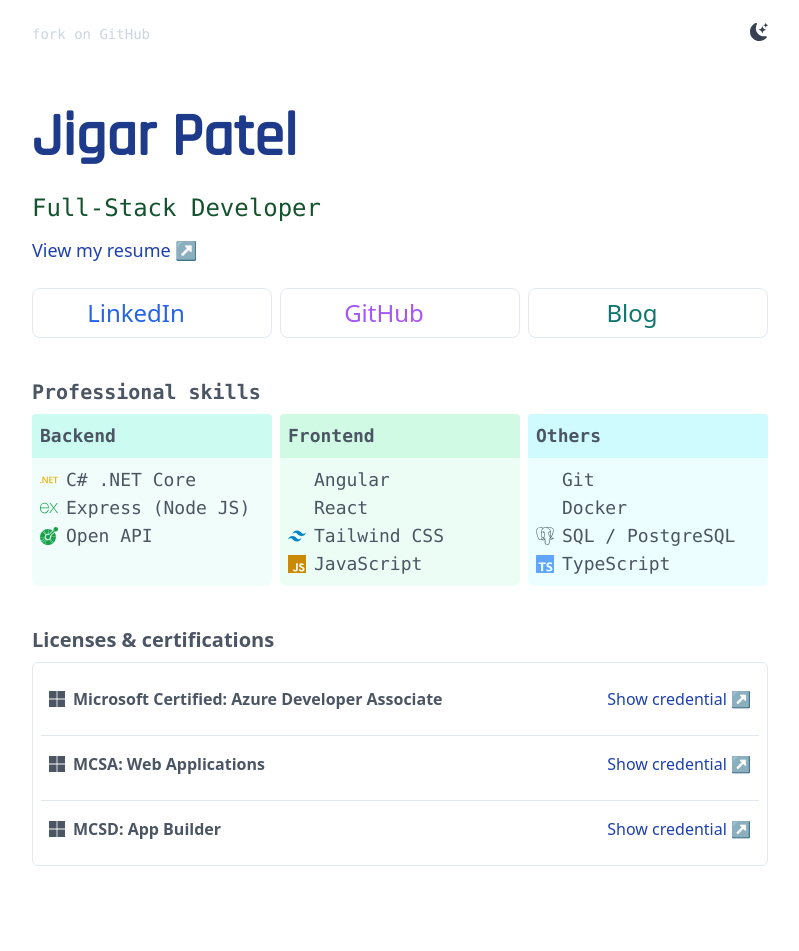
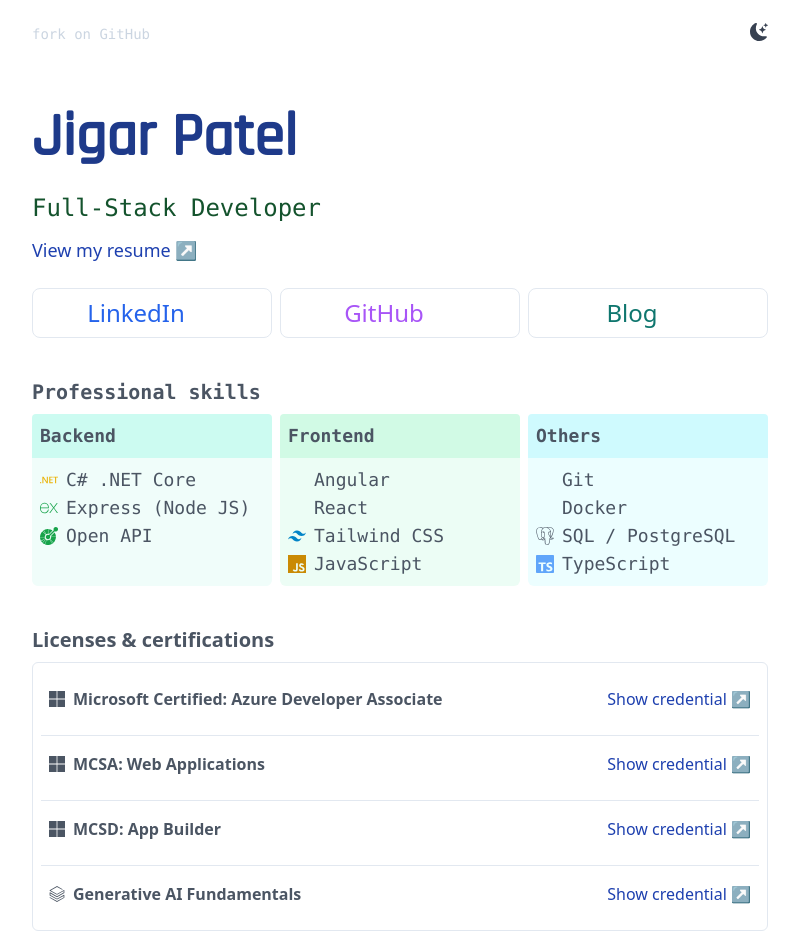
Before and after one commit to 8jigarpatel/8jigarpatel, a React (Vite) app: page / in a window 1280 px wide. Shown: the whole page, without its empty margins (240-1039 px from the left). Before the commit the page ends 886 px from the top, so only its background shows below. Built offline with nearby package versions, Linux system fonts and the light colour scheme; some icons are missing.

Commit message:
Update App.tsx

```diff
--- a/src/App.tsx
+++ b/src/App.tsx
@@ -3,7 +3,7 @@
 import { IconType } from "react-icons";
 import { BsMoonStarsFill, BsSunFill } from 'react-icons/bs';
 import { FaAngular, FaCodeFork, FaDocker, FaGitAlt, FaLinkedin, FaReact, FaSquareGithub, FaSquarePen } from 'react-icons/fa6';
-import { SiDotnet, SiExpress, SiJavascript, SiMicrosoft, SiOpenapiinitiative, SiPostgresql, SiTailwindcss, SiTypescript } from 'react-icons/si';
+import { SiDotnet, SiExpress, SiJavascript, SiMicrosoft, SiOpenapiinitiative, SiPostgresql, SiTailwindcss, SiTypescript, SiDatabricks } from 'react-icons/si';
 
 import resume from "../src/assets/documents/JigarPatel.pdf";
 
@@ -168,6 +168,18 @@
             </div>
           </div>
 
+          <div className="flex min-w-full flex-col border-t border-slate-200 p-2 dark:border-slate-700 md:flex-row md:items-center">
+            <div className="flex items-center md:flex-1">
+              <SiDatabricks className="" />
+              <p className="flex-1 rounded-t p-1 px-3 font-semibold md:p-2">Generative AI Fundamentals</p>
+            </div>
+            <div className="">
+              <a target="new" href="https://credentials.databricks.com/9368acb7-d94b-42a1-b401-961196861b4a" className="pt-3 text-blue-800 hover:underline dark:text-blue-300">
+                Show credential ↗
+              </a>
+            </div>
+          </div>
+
         </div>
       </div>
 
```
